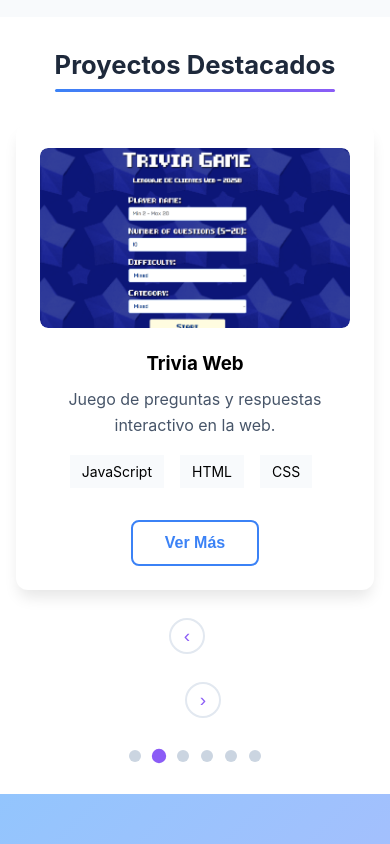
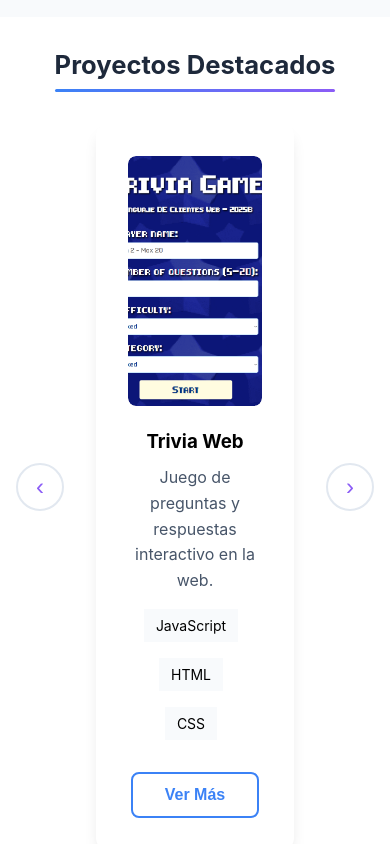
Before and after one commit to gabrp2908/Frameworks_Proyecto3, a React (Create React App) app: page / in a window 390 px wide. Shown: the part 860-1704 px from the top of the page. Built offline with nearby package versions, Linux system fonts and the light colour scheme.

Commit message:
fix: Detalles menores de css

```diff
--- a/src/components/About/AboutContent.css
+++ b/src/components/About/AboutContent.css
@@ -226,7 +226,7 @@
   right: 0;
   height: 3px;
   background: linear-gradient(90deg, var(--primary-blue), var(--primary-purple));
-  border-radius: 2px; /* Asegura que se centre */
+  border-radius: 2px;
 }
 
 .section-title {
--- a/src/components/Auth/Auth.css
+++ b/src/components/Auth/Auth.css
@@ -1,6 +1,3 @@
-/* ===== AUTENTICACIÓN - VERSIÓN SIMPLIFICADA ===== */
-
-/* Contenedor principal */
 .auth-container {
   min-height: 100vh;
   display: flex;
@@ -13,7 +10,6 @@
   );
 }
 
-/* Tarjeta de autenticación */
 .auth-card {
   background: var(--bg-white);
   border-radius: var(--radius-xl);
@@ -25,7 +21,6 @@
   border-top: 6px solid var(--primary-blue);
 }
 
-/* Header */
 .auth-header {
   text-align: center;
   margin-bottom: var(--space-xl);
@@ -47,7 +42,6 @@
   margin-bottom: var(--space-lg);
 }
 
-/* Icono */
 .icon-placeholder {
   width: 70px;
   height: 70px;
@@ -73,7 +67,6 @@
   text-align: center;
 }
 
-/* Formulario */
 .auth-form {
   display: flex;
   flex-direction: column;
@@ -106,7 +99,6 @@
   box-shadow: 0 0 0 3px rgba(59, 130, 246, 0.1);
 }
 
-/* Botón */
 .auth-submit-btn {
   padding: var(--space-md);
   background: linear-gradient(135deg, var(--primary-blue), var(--primary-purple));
@@ -125,7 +117,6 @@
   box-shadow: var(--shadow-md);
 }
 
-/* Mensajes */
 .error-message {
   color: #dc3545;
   font-size: 0.875rem;
@@ -146,7 +137,6 @@
   border: 1px solid rgba(40, 167, 69, 0.2);
 }
 
-/* Hint */
 .auth-hint {
   margin-top: var(--space-lg);
   text-align: center;
@@ -167,7 +157,6 @@
   color: var(--text-medium);
 }
 
-/* Divisor */
 .auth-divider {
   margin: var(--space-lg) 0;
   text-align: center;
@@ -175,7 +164,6 @@
   font-size: 0.875rem;
 }
 
-/* Enlaces */
 .auth-links {
   margin-top: var(--space-lg);
   text-align: center;
@@ -208,7 +196,6 @@
   color: var(--primary-blue);
 }
 
-/* Requirements */
 .auth-requirements {
   margin-top: var(--space-lg);
   text-align: center;
@@ -231,33 +218,3 @@
   color: var(--text-medium);
   margin-bottom: var(--space-xs);
 }
-
-/* Responsive */
-@media (max-width: 768px) {
-  .auth-container {
-    padding: var(--space-lg);
-  }
-
-  .auth-card {
-    padding: var(--space-xl);
-  }
-
-  .auth-main-title {
-    font-size: 2rem;
-  }
-
-  .auth-form-title {
-    font-size: 1.375rem;
-  }
-}
-
-@media (max-width: 480px) {
-  .auth-card {
-    padding: var(--space-lg);
-    border-radius: var(--radius-lg);
-  }
-
-  .auth-main-title {
-    font-size: 1.75rem;
-  }
-}
--- a/src/components/Home/FeaturedProjects.css
+++ b/src/components/Home/FeaturedProjects.css
@@ -23,7 +23,6 @@
   gap: var(--space-xl);
 }
 
-/* Contenedor del slide con animación */
 .carousel-slide {
   background: var(--bg-white);
   border-radius: var(--radius-lg);
@@ -39,7 +38,6 @@
   transition: opacity 0.3s ease, transform 0.3s ease;
 }
 
-/* Estados de animación */
 .carousel-slide.next.transitioning {
   opacity: 0;
   transform: translateX(30px);
@@ -87,7 +85,6 @@
   transform: scale(1.02);
 }
 
-/* Botones de navegación */
 .carousel-btn {
   background: var(--bg-white);
   border: 2px solid var(--border-light);
@@ -116,7 +113,6 @@
   cursor: not-allowed;
 }
 
-/* Controles inferiores */
 .carousel-controls {
   margin-top: var(--space-xl);
   display: flex;
@@ -158,7 +154,6 @@
   opacity: 0.7;
 }
 
-/* Títulos y descripciones con animación sutil */
 .project-title {
   margin-bottom: var(--space-sm);
   opacity: 1;
@@ -201,79 +196,8 @@
   color: var(--primary-blue);
 }
 
-/* Indicador de slide actual */
 .slide-counter {
   font-size: 0.875rem;
   color: var(--text-secondary);
   margin-top: var(--space-sm);
 }
-
-/* Estilos responsivos */
-@media (max-width: 768px) {
-  .carousel-container {
-    flex-direction: column;
-    gap: var(--space-md);
-  }
-
-  .carousel-btn {
-    width: 40px;
-    height: 40px;
-    order: 2;
-    margin-top: var(--space-md);
-  }
-
-  .carousel-btn.prev {
-    margin-right: var(--space-md);
-  }
-
-  .carousel-btn.next {
-    margin-left: var(--space-md);
-  }
-
-  .project-image {
-    max-width: 100%;
-    height: 200px;
-  }
-
-  .carousel-slide {
-    padding: var(--space-lg);
-  }
-
-  /* Ajuste de animación para móviles */
-  .carousel-slide.next.transitioning {
-    transform: translateX(20px);
-  }
-
-  .carousel-slide.prev.transitioning {
-    transform: translateX(-20px);
-  }
-}
-
-@media (max-width: 480px) {
-  .carousel-container {
-    gap: var(--space-sm);
-  }
-
-  .carousel-btn {
-    width: 36px;
-    height: 36px;
-    font-size: 1.2rem;
-  }
-
-  .project-image {
-    height: 180px;
-  }
-
-  .featured-projects {
-    padding: var(--space-xl) var(--space-md);
-  }
-
-  /* Ajuste de animación para móviles pequeños */
-  .carousel-slide.next.transitioning {
-    transform: translateX(15px);
-  }
-
-  .carousel-slide.prev.transitioning {
-    transform: translateX(-15px);
-  }
-}
--- a/src/styles/Common.css
+++ b/src/styles/Common.css
@@ -1,4 +1,3 @@
-/* ===== COMPONENTES REUTILIZABLES ===== */
 .section-title {
   text-align: center;
   font-size: 2.25rem;
```
